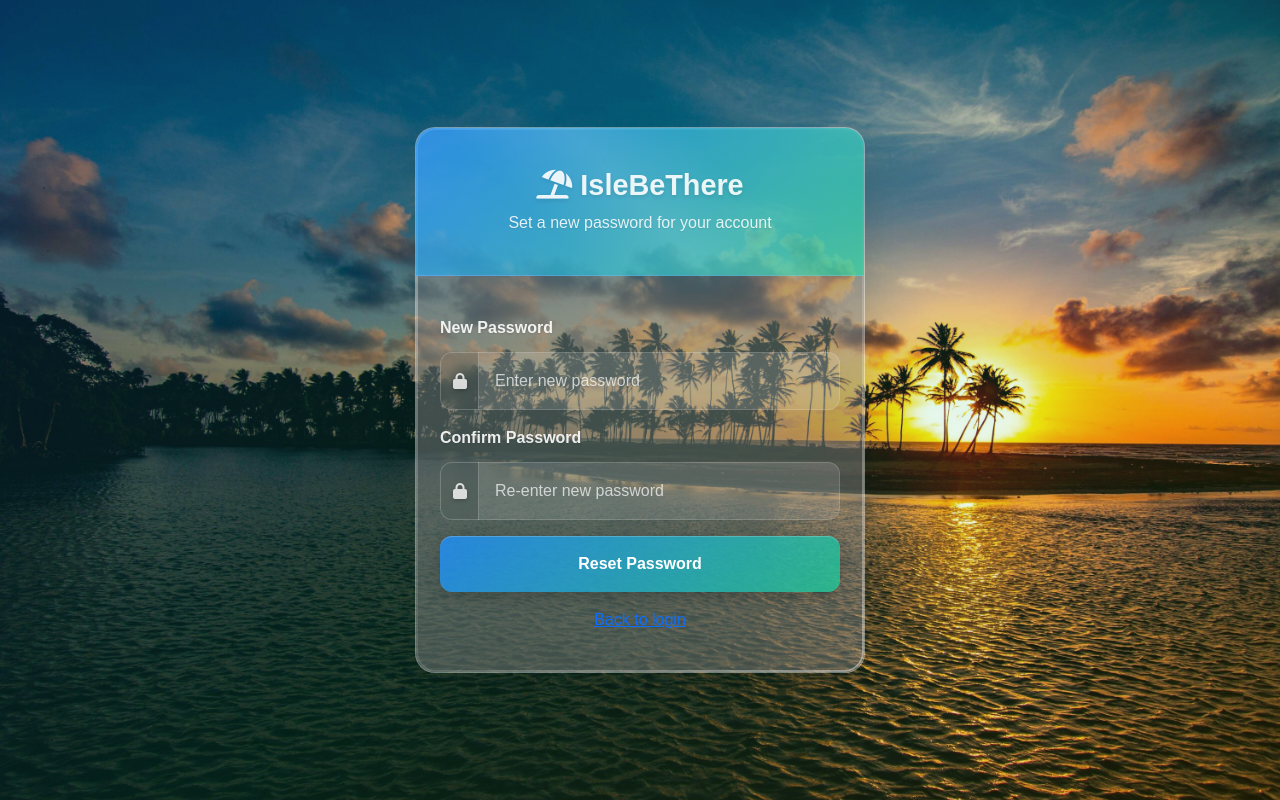
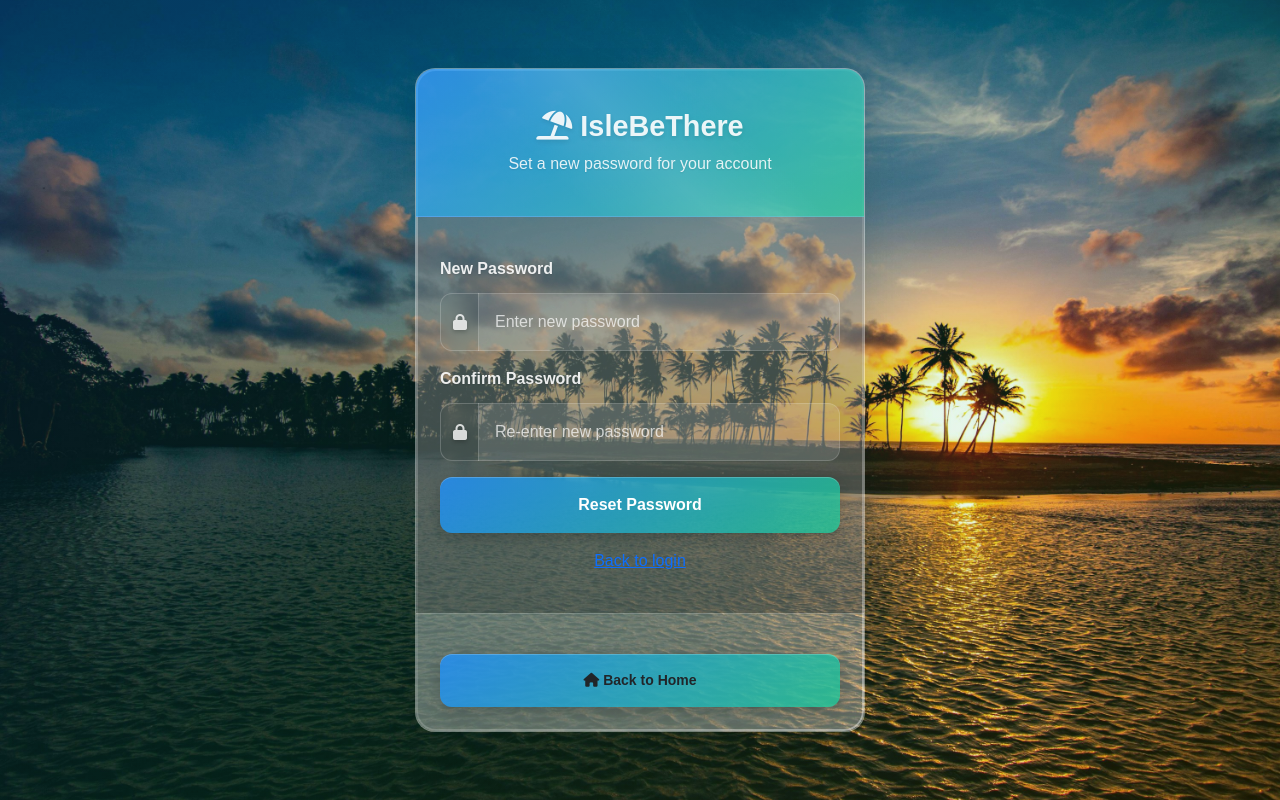
Before and after one commit to ALDR-Solutions/isle-be-there, a Flask app: page /reset-password in a window 1280 px wide. Run offline with Flask 3, Linux system fonts and the light colour scheme; some libraries are stand-ins or nearby versions.

Commit message:
feat: Add "Back to Home" button to reset password page

```diff
--- a/App/templates/auth/reset_password.html
+++ b/App/templates/auth/reset_password.html
@@ -116,6 +116,13 @@
             };
           </script>
         </div>
+        <div class="login-footer">
+          <div class="text-center mt-3">
+            <a href="{{ url_for('main.index') }}" class="btn btn-login btn-sm">
+              <i class="fas fa-home me-1"></i>Back to Home
+            </a>
+          </div>
+        </div>
       </div>
     </div>
 
```
